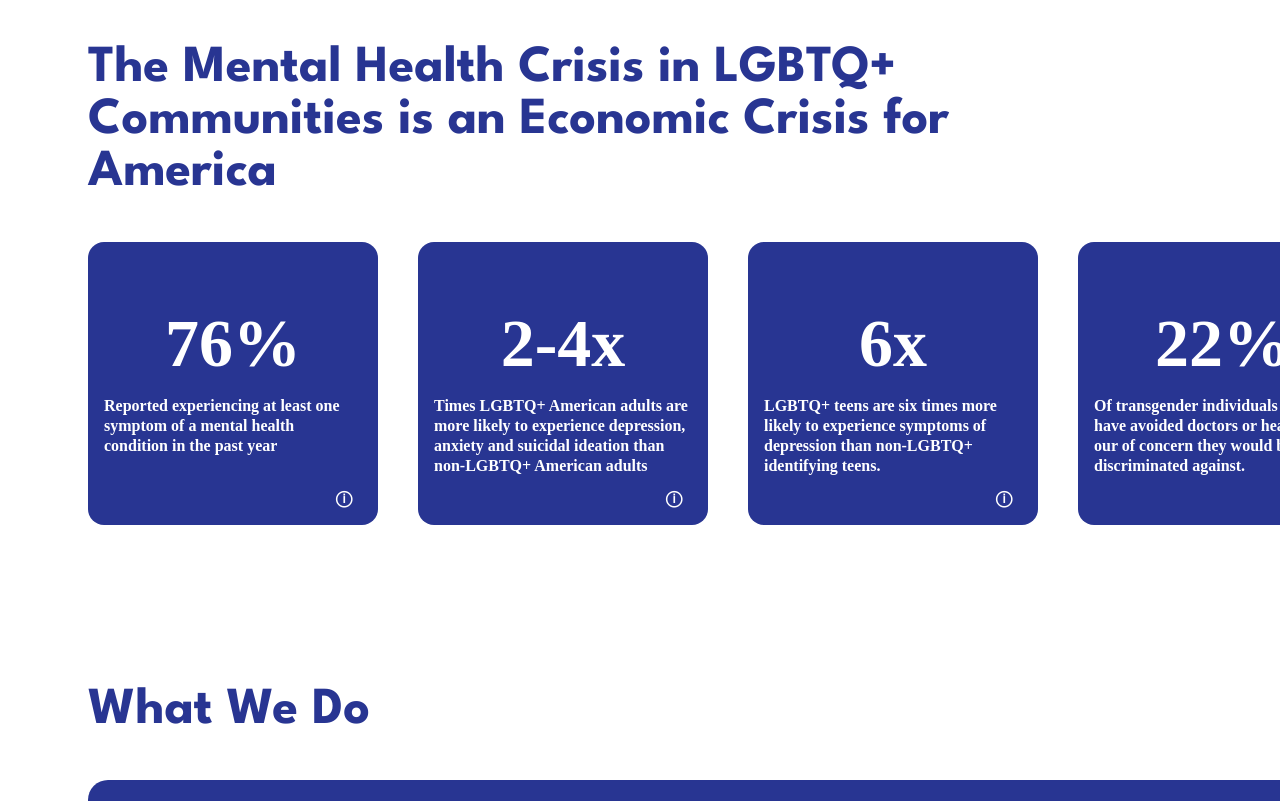
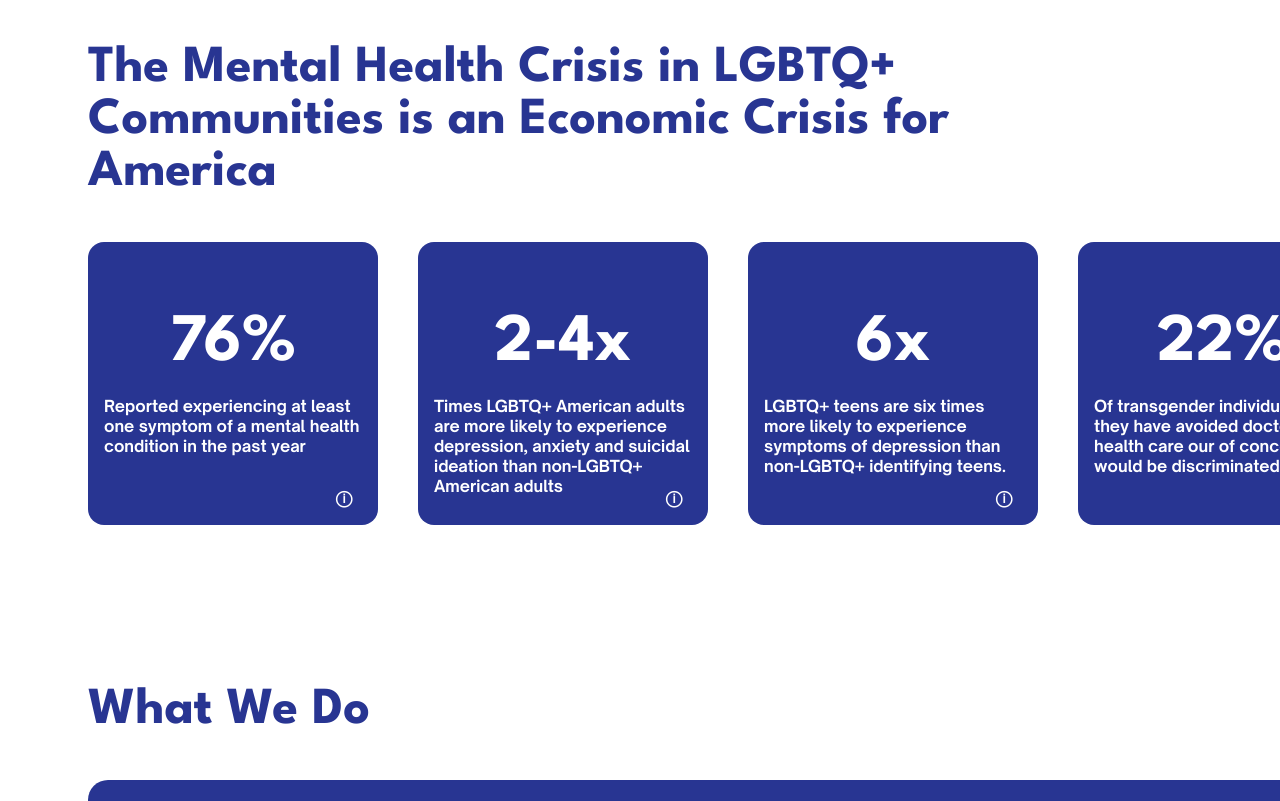
Before and after one commit to teamsindano/sindano, a React (Create React App) app: page / in a window 1280 px wide. Shown: the top 801 px of the page. Built offline with nearby package versions, Linux system fonts and the light colour scheme.

Commit message:
debugging

```diff
--- a/src/Components/Stat.js
+++ b/src/Components/Stat.js
@@ -27,14 +27,14 @@ const Container = styled(motion.figure)`
 
 const Number = styled.h4`
   margin: 0;
-  font: ${(props) => props.theme.fonts.header.font_family};
+  font-family: ${(props) => props.theme.fonts.header.font_family[0]};
   font-size: ${(props) => props.theme.fonts.header.sizes.header_l};
   font-weight: ${(props) => props.theme.fonts.header.weight};
   line-height: 0.93;
 `;
 const Caption = styled.figcaption`
   margin: 0;
-  font: ${(props) => props.theme.fonts.text.font_family};
+  font-family: ${(props) => props.theme.fonts.text.font_family[0]};
   font-size: ${(props) => props.theme.fonts.text.sizes.text_m};
   font-weight: ${(props) => props.theme.fonts.text.weights.semi_bold};
   line-height: 1.25;
```
